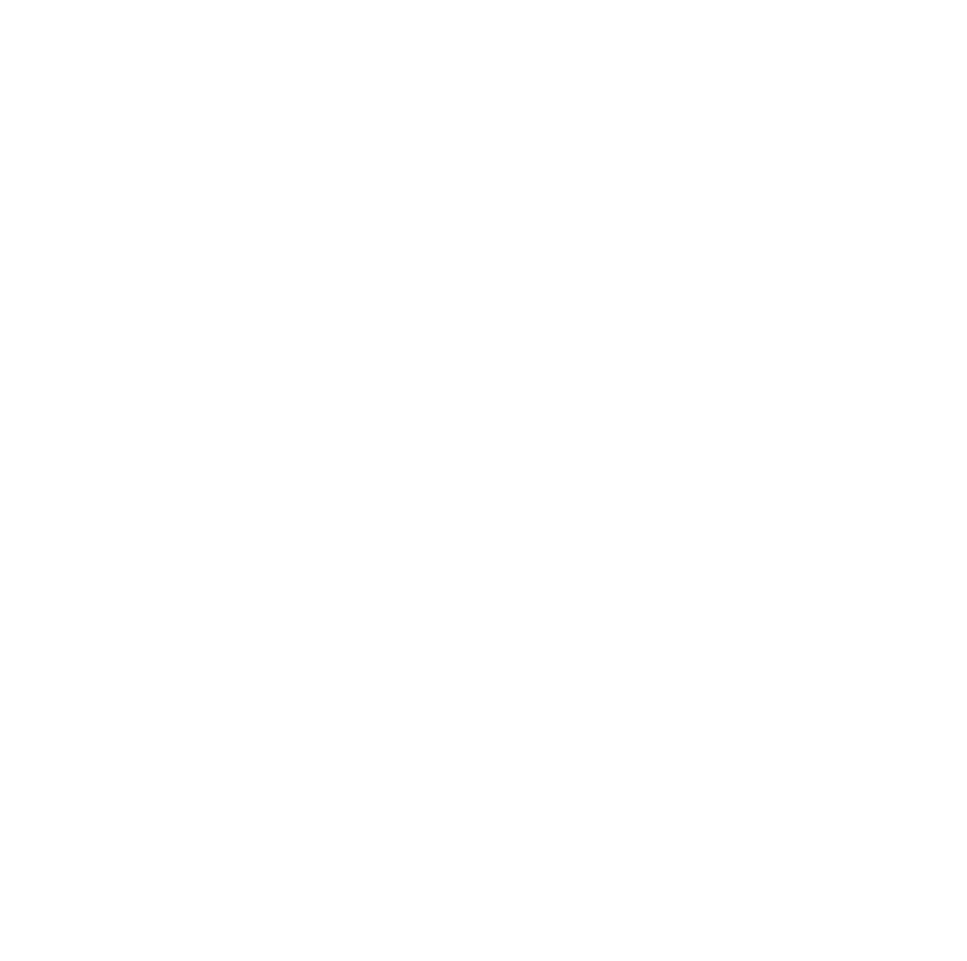
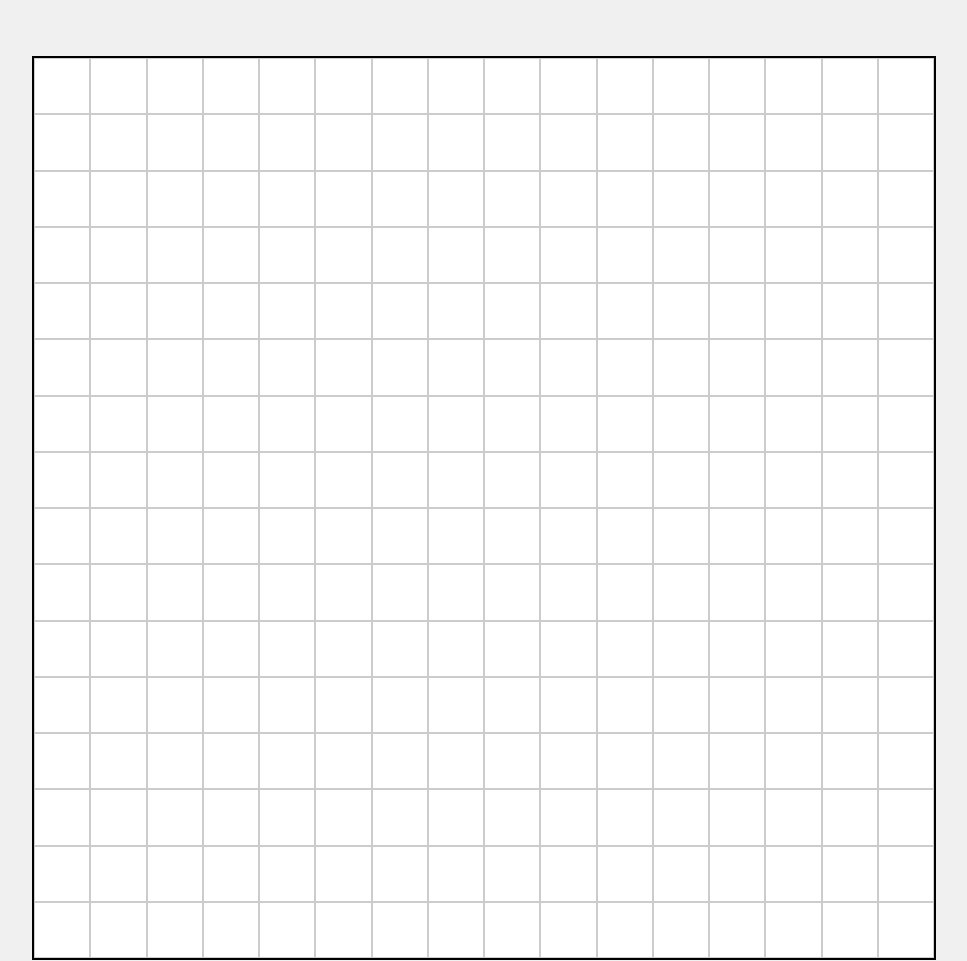
Before and after one commit to kkamuntu/etch-a-sketch, a plain HTML site: page index.html in a window 1280 px wide. Shown: the whole page, without its empty margins (24-991 px from the left). Before the commit the page ends 800 px from the top, so only its background shows below. Drawn offline with Linux system fonts and the light colour scheme.

Commit message:
added stylesheet

```diff
--- a/index.html
+++ b/index.html
@@ -4,6 +4,7 @@
     <meta charset="UTF-8">
     <meta name="viewport" content="width=device-width, initial-scale=1.0">
     <title>Etch-A-Sketch</title>
+    <link rel="stylesheet" href="style.css">
     <script src="script.js" defer></script>
 </head>
 <body>
--- a/script.js
+++ b/script.js
@@ -1,12 +1,17 @@
 const container = document.querySelector('.container');
 const defaultSize = 16;
+const gridSize = document.querySelector('.container').offsetWidth; // Get the width of the container
 
 function createGrid(size=defaultSize) {
     container.innerHTML = ''; // Clear existing grid
+    const squareSize = gridSize / size; // Calculate the size of each square
     for (let i = 0; i < size; i++) {
         for (let j = 0; j < size; j++) {
             const square = document.createElement('div');
             square.classList.add('square');
+            square.style.width = `${squareSize}px`;
+            square.style.height = `${squareSize}px`;
+            square.style.flexBasis = `${squareSize}px`;
             container.appendChild(square);
         }
     }
--- /dev/null
+++ b/style.css
@@ -0,0 +1,23 @@
+body {
+    padding: 50px;
+    justify-content: center;
+    align-items: center;
+    background-color: #f0f0f0;
+}
+
+.container {
+    display: flex;
+    flex-wrap: wrap;
+    outline: 2px solid black;
+    aspect-ratio: 1 / 1;
+    width: 900px;
+    justify-content: center;
+    align-items: center;
+}
+
+.square {
+    box-sizing: border-box;
+    background-color: white;
+    border: 1px solid #ccc;
+
+}
```
